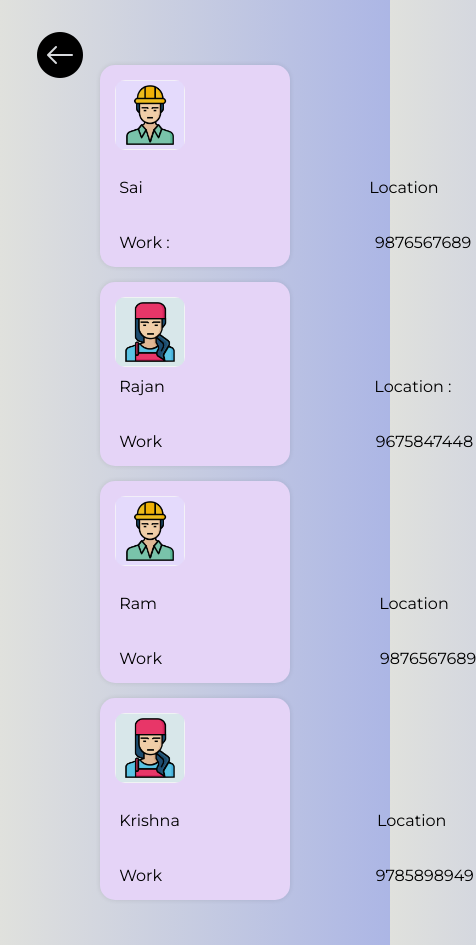
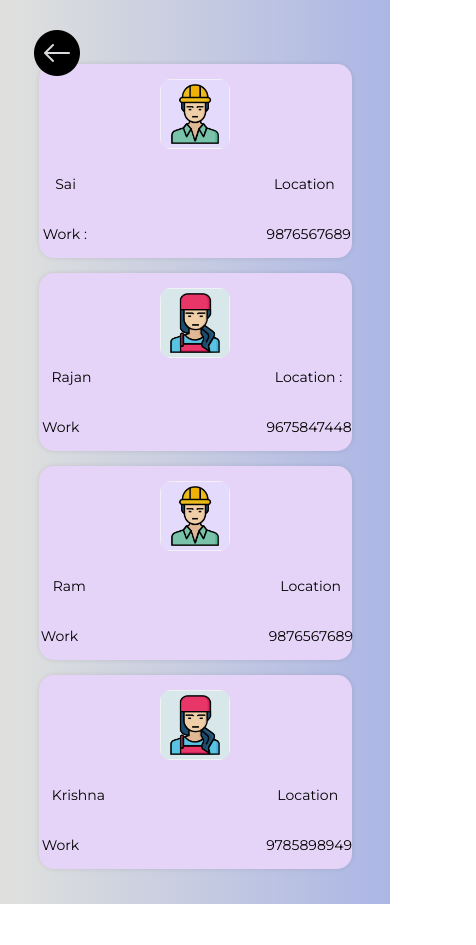
Before and after one commit to vasanth793/casafix, a plain HTML site: page appliserv.html in a window 390 px wide. Shown: the whole page, 476 px wide, since content can reach past the window. After the commit the page ends 904 px from the top, so only its background shows below. Drawn offline with Linux system fonts and the light colour scheme.

Commit message:
responsive for the appliance

```diff
--- a/appliserv.css
+++ b/appliserv.css
@@ -1,3 +1,4 @@
+/* Base Reset */
 * {
   margin: 0;
   padding: 0;
@@ -5,6 +6,7 @@
   font-family: Arial, sans-serif;
 }
 
+/* Body Layout */
 body {
   background: linear-gradient(to right, #E0E1DD, #acb6e5);
   display: flex;
@@ -14,30 +16,33 @@ body {
   padding: 20px;
 }
 
+/* Container */
 .container {
+  width: 100%;
   max-width: 800px;
-  margin-top: 10%;
-  width: 60%;
-  padding: 10px;
+  padding: 20px;
+  margin-top: 5%;
 }
 
+/* Back Button */
 .back-button {
   position: absolute;
   top: 20px;
   left: 20px;
-  width: 20px;
-  height: 20px;
   color: white;
   border: none;
   padding: 10px 15px;
   border-radius: 5px;
   cursor: pointer;
+  font-size: 14px;
 }
 
+/* Typography */
+p {
+  font-family: 'Montserrat', sans-serif;
+}
 
-p{
-    font-family: 'Montserrat', sans-serif;
-}
+/* Card Styling */
 .card {
   display: flex;
   align-items: center;
@@ -46,6 +51,7 @@ p{
   border-radius: 15px;
   margin-bottom: 15px;
   box-shadow: 0 0 5px rgba(0, 0, 0, 0.1);
+  transition: all 0.3s ease;
 }
 
 .avatar {
@@ -53,6 +59,7 @@ p{
   height: 70px;
   border-radius: 10px;
   margin-right: 15px;
+  object-fit: cover;
 }
 
 .info {
@@ -62,17 +69,47 @@ p{
   color: #000;
 }
 
+/* Icon spacing if used */
 .icon {
   margin-right: 5px;
 }
 
+/* Responsive: Tablet and Below */
+@media (max-width: 1024px) {
+  .container {
+    width: 90%;
+    margin-top: 8%;
+  }
+}
+
+/* Responsive: Mobile */
 @media (max-width: 600px) {
+  body {
+    padding: 10px;
+  }
+
+  .container {
+    margin-top: 12%;
+    padding: 10px;
+  }
+
   .card {
     flex-direction: column;
-    align-items: flex-start;
+    align-items: center;
+    text-align: center;
   }
 
   .avatar {
+    margin-right: 0;
     margin-bottom: 10px;
   }
+
+  .info {
+    font-size: 14px;
+  }
+
+  .back-button {
+    font-size: 12px;
+    padding: 8px 12px;
+  }
 }
```
